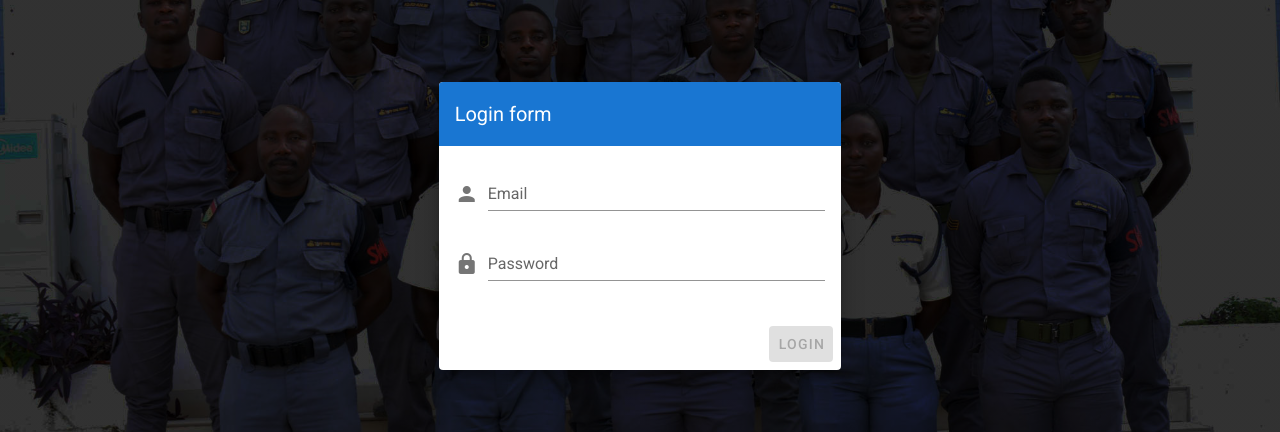
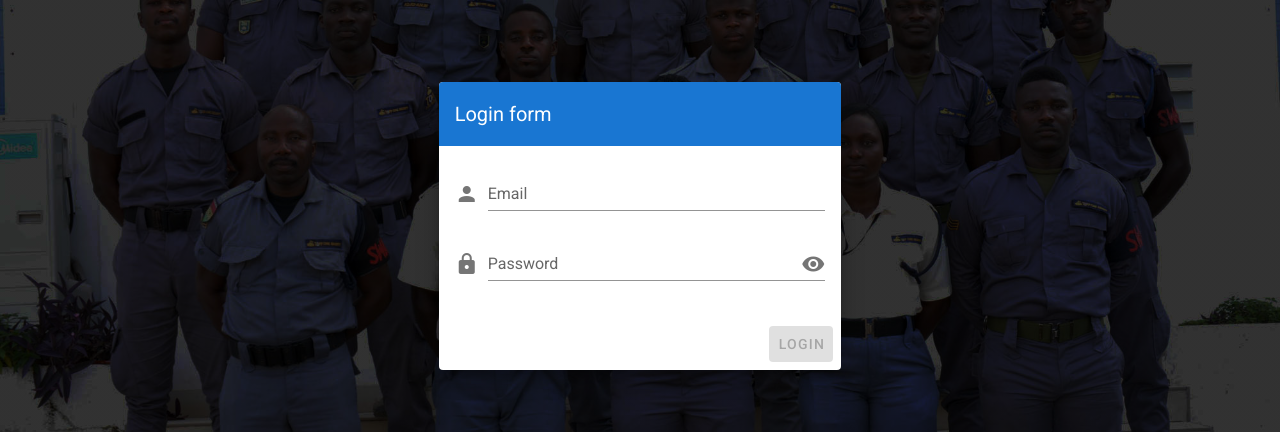
Before and after one commit to nytro04/guards-sys-frontend, a Nuxt app: page /Login in a window 1280 px wide. Shown: the part 174-606 px from the top of the page. Built offline with nearby package versions, Linux system fonts and the light colour scheme.

Commit message:
refactor: add UserAuthForm to handle both login and registration forms

```diff
--- a/components/Auth/Login.vue
+++ b/components/Auth/UserAuthForm.vue
@@ -27,9 +27,11 @@
                     label="Password"
                     name="password"
                     prepend-icon="mdi-lock"
-                    type="password"
+                    :type="showPassword ? 'text' : 'password'"
+                    :append-icon="showPassword ? 'mdi-eye' : 'mdi-eye-off'"
                     :rules="passwordRules"
                     required
+                    @click="showPassword = !showPassword"
                   ></v-text-field>
                 </v-form>
               </v-card-text>
@@ -38,8 +40,8 @@
                 <v-btn
                   :disabled="!isValid"
                   color="primary"
-                  @click.prevent="loginUser"
-                  >Login</v-btn
+                  @click.prevent="submitForm(userInfo)"
+                  >{{ buttonText }}</v-btn
                 >
               </v-card-actions>
             </v-card>
@@ -52,14 +54,21 @@
 
 <script>
 export default {
-  // props: {
-  //   loginUser
-  // },
+  props: {
+    submitForm: {
+      required: true,
+      type: Function
+    },
+    buttonText: {
+      required: true,
+      type: String
+    }
+  },
   data() {
     return {
       // this.$refs.form.reset to reset form after form submission
       isValid: true,
-      showPassword: false,
+      showPassword: true,
       isLoading: false,
       userInfo: {
         email: '',
@@ -88,24 +97,22 @@ export default {
     }
   },
   methods: {
-    async loginUser() {
-      try {
-        this.isLoading = true
-        const res = await this.$auth.loginWith('local', {
-          data: this.userInfo
-        })
-        this.isLoading = false
-        const user = res.data.data.user
-        this.$auth.setUser(user)
-
-        // console.log('User ==', this.$auth.user)
-        // this.$refs.form.reset()
-      } catch (errors) {
-        this.isLoading = false
-
-        // console.log(errors)
-      }
-    }
+    // async loginUser() {
+    //   try {
+    //     this.isLoading = true
+    //     const res = await this.$auth.loginWith('local', {
+    //       data: this.userInfo
+    //     })
+    //     this.isLoading = false
+    //     const user = res.data.data.user
+    //     this.$auth.setUser(user)
+    //     // console.log('User ==', this.$auth.user)
+    //     // this.$refs.form.reset()
+    //   } catch (errors) {
+    //     this.isLoading = false
+    //     // console.log(errors)
+    //   }
+    // }
   },
   head() {
     return {
--- a/pages/Login.vue
+++ b/pages/Login.vue
@@ -1,98 +1,27 @@
 <template>
-  <v-app id="inspire" class="login">
-    <v-main>
-      <v-container class="fill-height" fluid>
-        <v-row align="center" justify="center">
-          <v-col cols="12" sm="8" md="4">
-            <v-card class="elevation-12">
-              <v-toolbar color="primary" dark flat>
-                <v-toolbar-title>Login form</v-toolbar-title>
-                <v-spacer></v-spacer>
-              </v-toolbar>
-              <v-card-text>
-                <v-form ref="form" v-model="isValid">
-                  <v-text-field
-                    v-model="userInfo.email"
-                    label="Email"
-                    name="email"
-                    prepend-icon="mdi-account"
-                    type="email"
-                    :rules="emailRules"
-                    required
-                  ></v-text-field>
-
-                  <v-text-field
-                    id="password"
-                    v-model="userInfo.password"
-                    label="Password"
-                    name="password"
-                    prepend-icon="mdi-lock"
-                    type="password"
-                    :rules="passwordRules"
-                    required
-                  ></v-text-field>
-                </v-form>
-              </v-card-text>
-              <v-card-actions>
-                <v-spacer></v-spacer>
-                <v-btn
-                  :disabled="!isValid"
-                  color="primary"
-                  @click.prevent="loginUser"
-                  >Login</v-btn
-                >
-              </v-card-actions>
-            </v-card>
-          </v-col>
-        </v-row>
-      </v-container>
-    </v-main>
-  </v-app>
+  <UserAuthForm :submitForm="loginUser" :buttonText="buttonText" />
 </template>
 
 <script>
 export default {
+  components: {
+    UserAuthForm: () => import('~/components/Auth/UserAuthForm')
+  },
+  data() {
+    return {
+      buttonText: 'Login'
+    }
+  },
   // props: {
   //   loginUser
   // },
-  data() {
-    return {
-      // this.$refs.form.reset to reset form after form submission
-      isValid: true,
-      showPassword: false,
-      isLoading: false,
-      userInfo: {
-        email: '',
-        password: ''
-      },
-      emailRules: [
-        (v) => !!v || 'Email is required',
-        (v) =>
-          /^\w+([.-]?\w+)*@\w+([.-]?\w+)*(\.\w{2,3})+$/.test(v) ||
-          'Please provide a valid email'
-      ],
-      passwordRules: [
-        (v) => !!v || 'Password is required',
-        (v) =>
-          (v && v.length >= 8) ||
-          'Password must be eight(8) or more characters',
-        (v) =>
-          /(?=.*[A-Z])/.test(v) ||
-          'Password must have at least one(1) uppercase letter',
-        (v) =>
-          /(?=.*\d)/.test(v) || 'Password must have at least one(1) number',
-        (v) =>
-          /([!@#$%^&*])/.test(v) ||
-          'Password must have at least one(1) special character eg. !@#$%^&*'
-      ]
-    }
-  },
+
   methods: {
-    async loginUser() {
+    async loginUser(loginInfo) {
       try {
         this.isLoading = true
         const res = await this.$auth.loginWith('local', {
-          data: this.userInfo
+          data: loginInfo
         })
         this.isLoading = false
         const user = res.data.data.user
```
